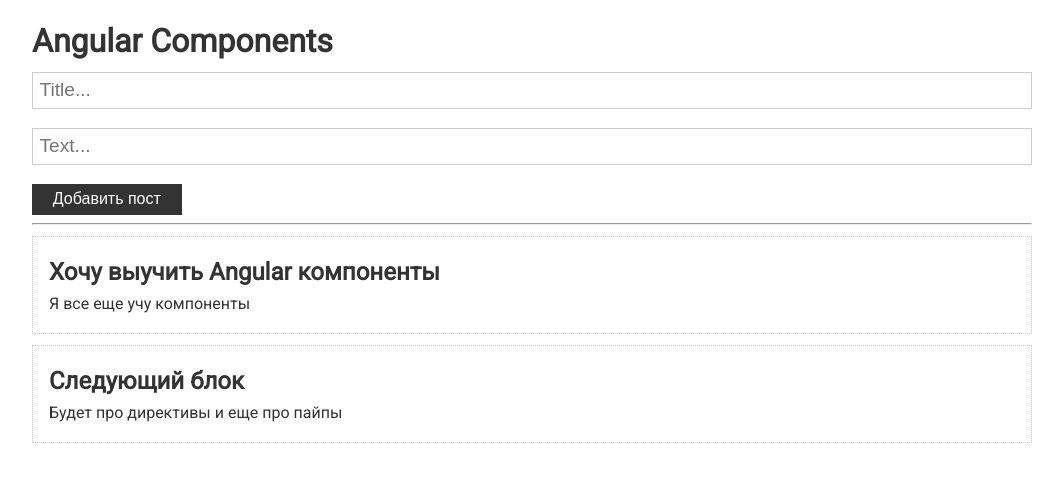
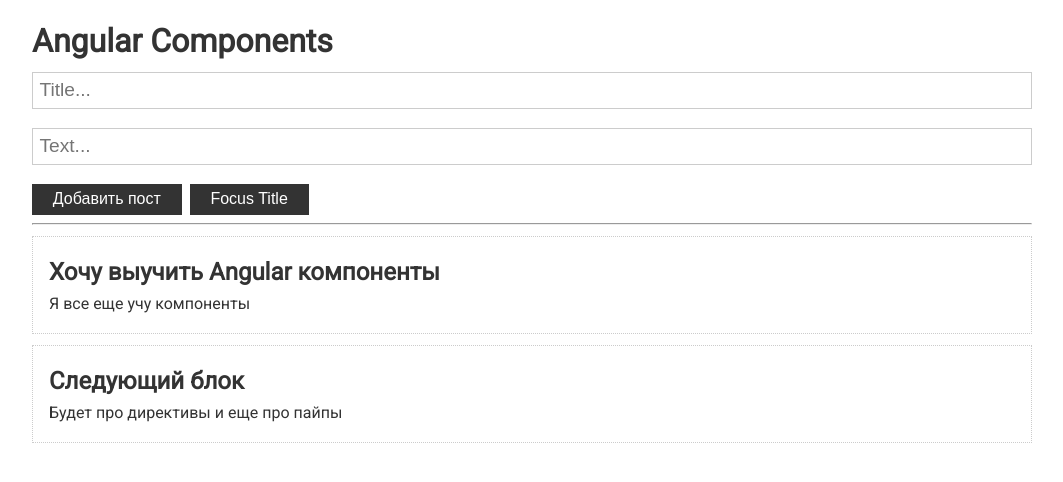
Before and after one commit to Comprehensher/angular-conspect, an Angular app: page / in a window 1280 px wide. Shown: the top 482 px of the page, without its empty margins (108-1171 px from the left). Built offline with nearby package versions, Linux system fonts and the light colour scheme.

Commit message:
Get access to html element from component.ts (Make focus on html element by clicking button)

```diff
--- a/src/app/post-form/post-form.component.html
+++ b/src/app/post-form/post-form.component.html
@@ -1,8 +1,10 @@
 <div>
+  <!-- adding reference to this html element using symbol # -->
   <input type="text"
          class="form-control"
          placeholder="Title..."
          [(ngModel)]="title"
+         #titleInput
   >
   <input type="text"
          class="form-control"
@@ -11,4 +13,5 @@
   >
 
   <button class="btn" (click) = "addPost()">Добавить пост</button>
+  <button class="btn" (click)="focusTitle()">Focus Title</button>
 </div>
--- a/src/app/post-form/post-form.component.ts
+++ b/src/app/post-form/post-form.component.ts
@@ -1,4 +1,4 @@
-import {Component, EventEmitter, Output} from '@angular/core';
+import {Component, ElementRef, EventEmitter, Output, ViewChild} from '@angular/core';
 import {Post} from "../app.component";
 
 @Component({
@@ -9,6 +9,8 @@
 export class PostFormComponent {
 
   @Output() onAdd: EventEmitter<Post> = new EventEmitter<Post>()
+  // именно здсь мы в переменной получаем наш html-element
+  @ViewChild('titleInput', {static: false}) inputRef: ElementRef
 
   title = ''
   text = ''
@@ -26,4 +28,8 @@
     }
   }
 
+  focusTitle() {
+    this.inputRef.nativeElement.focus()
+  }
+
 }
```
